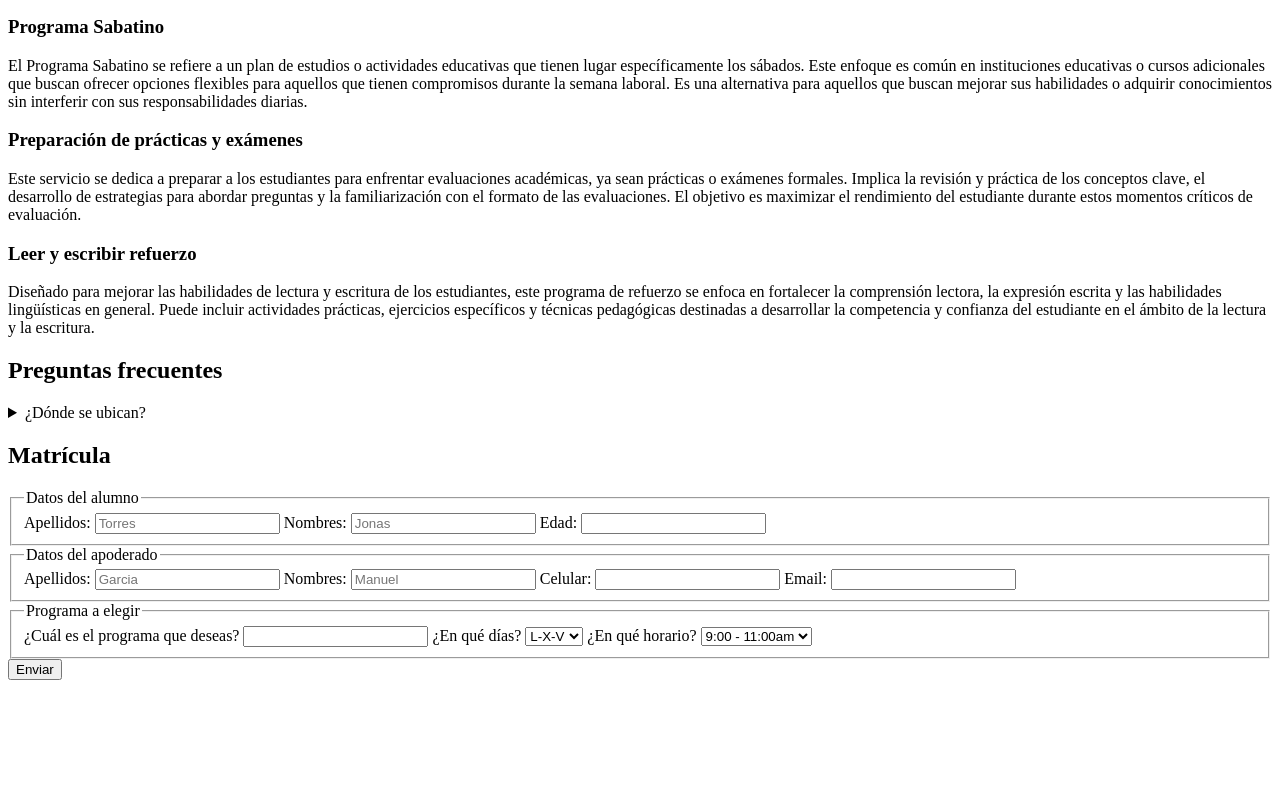
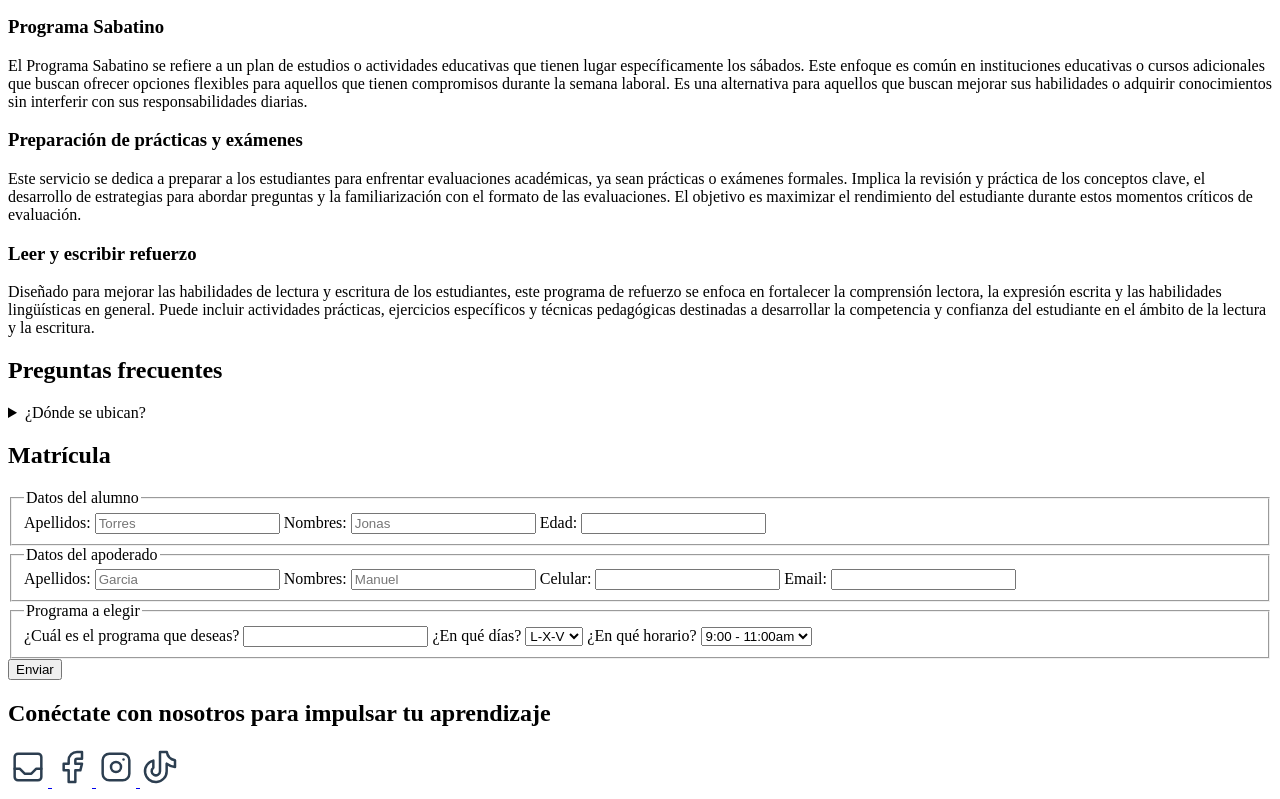
Before and after one commit to Santi2007939/GSA, a plain HTML site: page index.html in a window 1280 px wide. Shown: the part 780-1579 px from the top of the page. Before the commit the page ends 1468 px from the top, so only its background shows below. Drawn offline with Linux system fonts and the light colour scheme.

Commit message:
Finished it

```diff
--- a/index.html
+++ b/index.html
@@ -168,7 +168,36 @@
         </section>
     </main>
     <footer id="Contacto">
-
+        <h2>Conéctate con nosotros para impulsar tu aprendizaje</h2>
+        <div>
+            <a href="mailto:">
+                <svg xmlns="http://www.w3.org/2000/svg" class="icon icon-tabler icon-tabler-inbox" width="40" height="40" viewBox="0 0 24 24" stroke-width="1.5" stroke="#2c3e50" fill="none" stroke-linecap="round" stroke-linejoin="round">
+                    <path stroke="none" d="M0 0h24v24H0z" fill="none"/>
+                    <path d="M4 4m0 2a2 2 0 0 1 2 -2h12a2 2 0 0 1 2 2v12a2 2 0 0 1 -2 2h-12a2 2 0 0 1 -2 -2z" />
+                    <path d="M4 13h3l3 3h4l3 -3h3" />
+                </svg>
+            </a>
+            <a href="https://www.facebook.com/profile.php?id=100064267292503">
+                <svg xmlns="http://www.w3.org/2000/svg" class="icon icon-tabler icon-tabler-brand-facebook" width="40" height="40" viewBox="0 0 24 24" stroke-width="1.5" stroke="#2c3e50" fill="none" stroke-linecap="round" stroke-linejoin="round">
+                    <path stroke="none" d="M0 0h24v24H0z" fill="none"/>
+                    <path d="M7 10v4h3v7h4v-7h3l1 -4h-4v-2a1 1 0 0 1 1 -1h3v-4h-3a5 5 0 0 0 -5 5v2h-3" />
+                </svg>
+            </a>
+            <a href="https://www.instagram.com/grupo_de_estudio_sa/">
+                <svg xmlns="http://www.w3.org/2000/svg" class="icon icon-tabler icon-tabler-brand-instagram" width="40" height="40" viewBox="0 0 24 24" stroke-width="1.5" stroke="#2c3e50" fill="none" stroke-linecap="round" stroke-linejoin="round">
+                    <path stroke="none" d="M0 0h24v24H0z" fill="none"/>
+                    <path d="M4 4m0 4a4 4 0 0 1 4 -4h8a4 4 0 0 1 4 4v8a4 4 0 0 1 -4 4h-8a4 4 0 0 1 -4 -4z" />
+                    <path d="M12 12m-3 0a3 3 0 1 0 6 0a3 3 0 1 0 -6 0" />
+                    <path d="M16.5 7.5l0 .01" />
+                </svg>
+            </a>
+            <a href="https://www.tiktok.com/@grupo_de_estudio_sa?is_from_webapp=1&sender_device=pc">
+                <svg xmlns="http://www.w3.org/2000/svg" class="icon icon-tabler icon-tabler-brand-tiktok" width="40" height="40" viewBox="0 0 24 24" stroke-width="1.5" stroke="#2c3e50" fill="none" stroke-linecap="round" stroke-linejoin="round">
+                    <path stroke="none" d="M0 0h24v24H0z" fill="none"/>
+                    <path d="M21 7.917v4.034a9.948 9.948 0 0 1 -5 -1.951v4.5a6.5 6.5 0 1 1 -8 -6.326v4.326a2.5 2.5 0 1 0 4 2v-11.5h4.083a6.005 6.005 0 0 0 4.917 4.917z" />
+                </svg>
+            </a>
+        </div>
     </footer>
 </body>
 </html>
```
